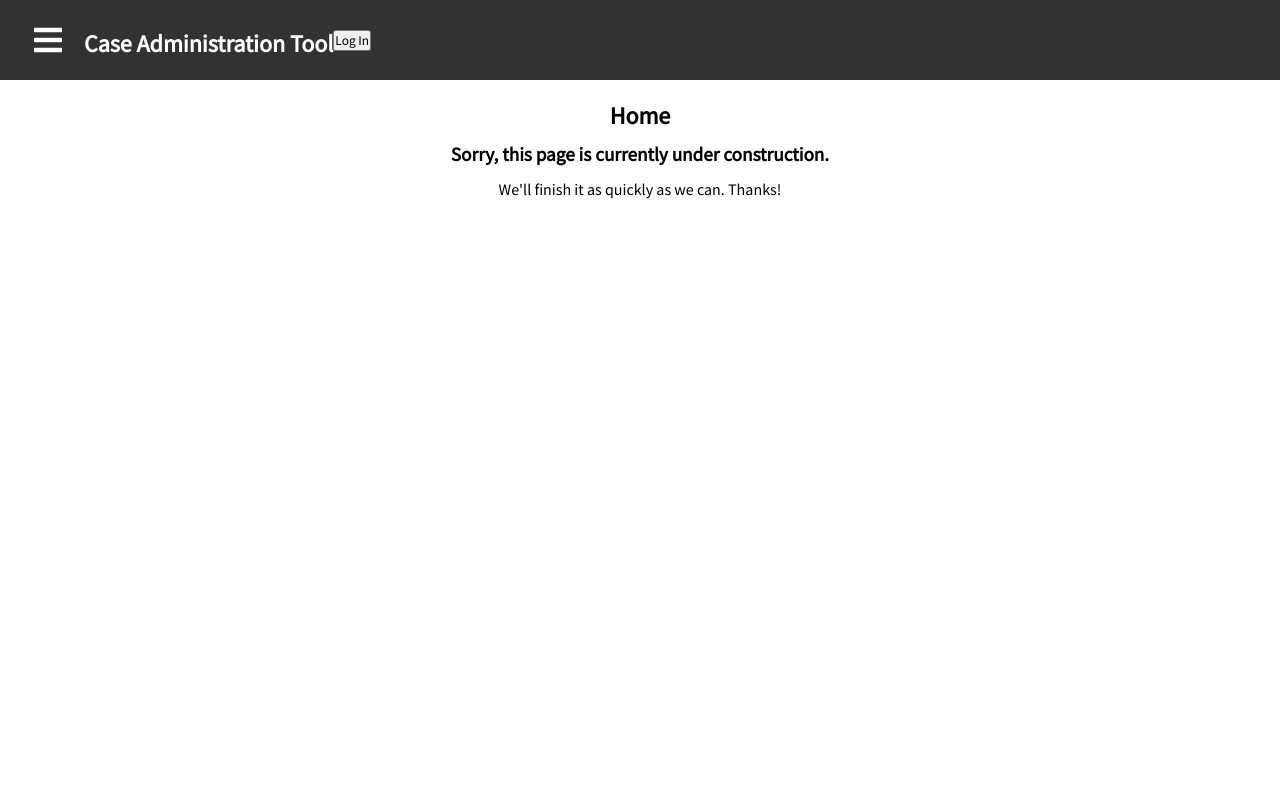
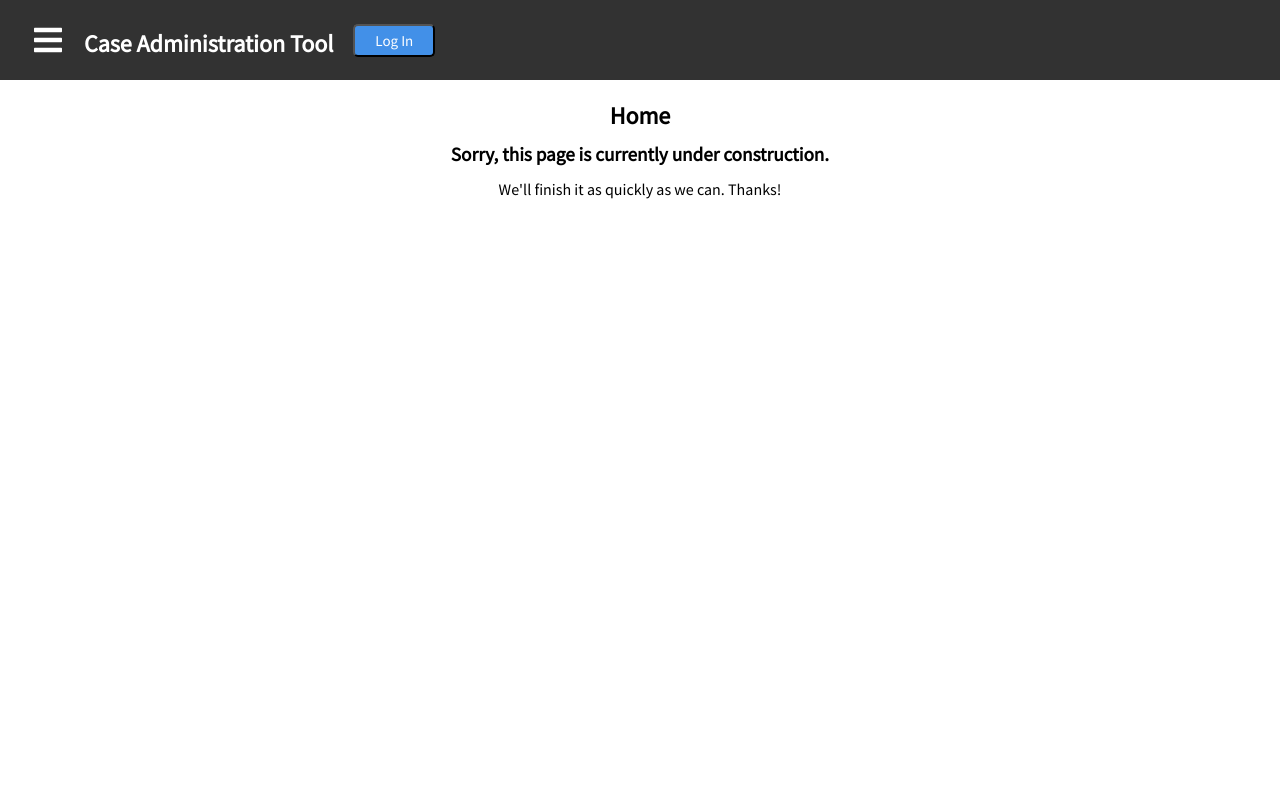
Before and after one commit to baileyam99/soteria_cat_project, a React (Create React App) app in the folder cat_frontend/: page / in a window 1280 px wide. Shown: the top 800 px of the page. Built offline with nearby package versions, Linux system fonts and the light colour scheme.

Commit message:
Login/Logout Button Styles

```diff
--- a/cat_frontend/src/components/login-button.js
+++ b/cat_frontend/src/components/login-button.js
@@ -1,15 +1,16 @@
+import { GeneralButton } from './Buttons';
 import React from 'react';
 import { useAuth0 } from '@auth0/auth0-react';
 
 const LoginButton = () => {
   const { loginWithRedirect } = useAuth0();
   return (
-    <button
+    <GeneralButton
       className="btn btn-primary btn-block"
       onClick={() => loginWithRedirect()}
     >
       Log In
-    </button>
+    </GeneralButton>
   );
 };
 
--- a/cat_frontend/src/components/logout-button.js
+++ b/cat_frontend/src/components/logout-button.js
@@ -1,11 +1,11 @@
-
+import { GeneralButton } from './Buttons';
 import React from 'react';
 import { useAuth0 } from '@auth0/auth0-react';
 
 const LogoutButton = () => {
   const { logout } = useAuth0();
   return (
-    <button
+    <GeneralButton
       className="btn btn-danger btn-block"
       onClick={() =>
         logout({
@@ -14,7 +14,7 @@ const LogoutButton = () => {
       }
     >
       Log Out
-    </button>
+    </GeneralButton>
   );
 };
 
```
